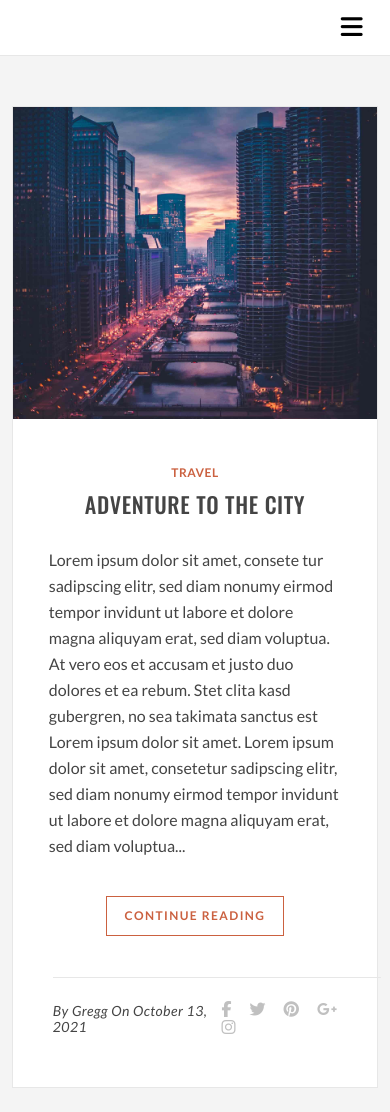
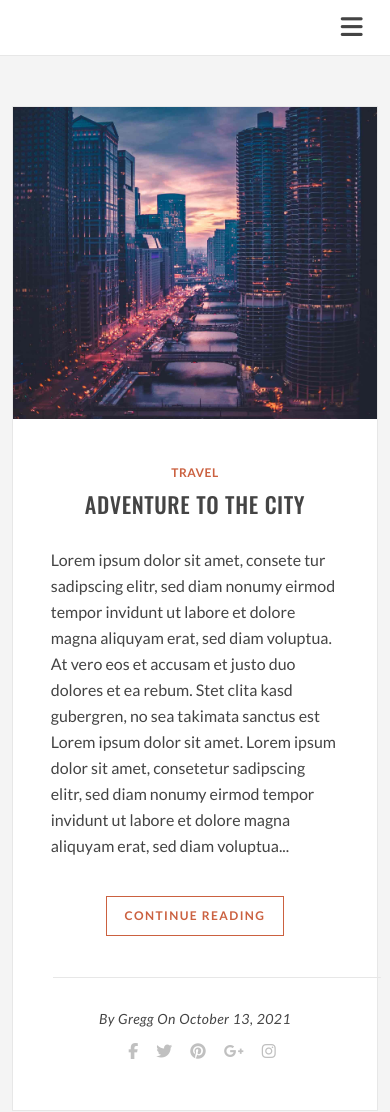
Before and after one commit to matthew-woodington/pixel-perfect, a plain HTML site: page index.html in a window 390 px wide. Shown: the top 1112 px of the page. Drawn offline with nearby package versions, Linux system fonts and the light colour scheme; a web font is replaced by a local one.

Commit message:
adds small changes to mobile spacing

```diff
--- a/assets/css/styles.css
+++ b/assets/css/styles.css
@@ -86,6 +86,14 @@ a {
 
 .nav-bar .mobile-dropdown {
     display: none;
+}
+
+.nav-bar .mobile-dropdown i {
+    color: #444444;
+}
+
+.nav-bar .mobile-dropdown i:hover {
+    color: #CB6140;
 }
 
 /* ---- end top nav bar ---- */
@@ -736,7 +744,7 @@ a {
 
 /* ---- end footer ---- */
 
-@media (max-width: 768px) {
+@media (max-width: 968px) {
 
     .core {
         width: 94%;
@@ -799,14 +807,15 @@ a {
     }
 
     .main-article p {
-        /* overflow: hidden;
-        height: 225px;
-        margin-bottom: 26px; */
-        padding: 14px 36px;
+        padding: 14px 38px;
     }
 
     .main-article:nth-child(3) .main-article-img {
         height: 332px;
+    }
+
+    .main-article:nth-child(3) h3 {
+        margin-top: 62px;
     }
 
     .page-navigation {
@@ -819,6 +828,14 @@ a {
 
     .sidebar-id {
         margin-top: 0;
+    }
+
+    .sidebar-id .id-background {
+        height: 250px;
+    }
+
+    .sidebar-id .id-profile {
+        margin-top: 116px;
     }
 
     .sidebar-popular ul {
@@ -861,3 +878,12 @@ a {
         width: 25%;
     }
 }
+
+@media (max-width: 486px) {
+    .article-footer {
+        display: flex;
+        flex-direction: column;
+        align-items: center;
+        padding-top: 34px;
+    }
+}
--- a/index.html
+++ b/index.html
@@ -30,7 +30,7 @@
                 <li class="search"><a href="#" class="fa-solid fa-magnifying-glass"></a></li>
             </ul>
             <div class="mobile-dropdown">
-                <span><i class="fa-solid fa-bars"></i></span>
+                <i class="fa-solid fa-bars"></i>
             </div>
         </div>
     </nav>
```
